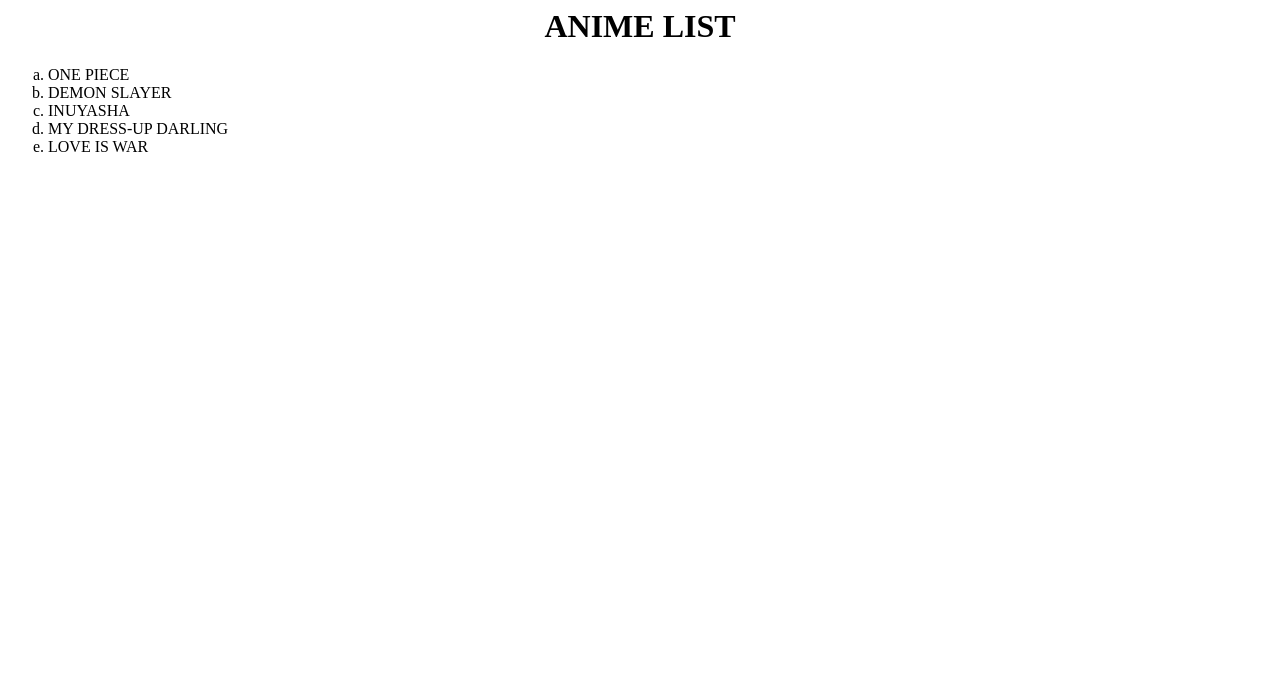
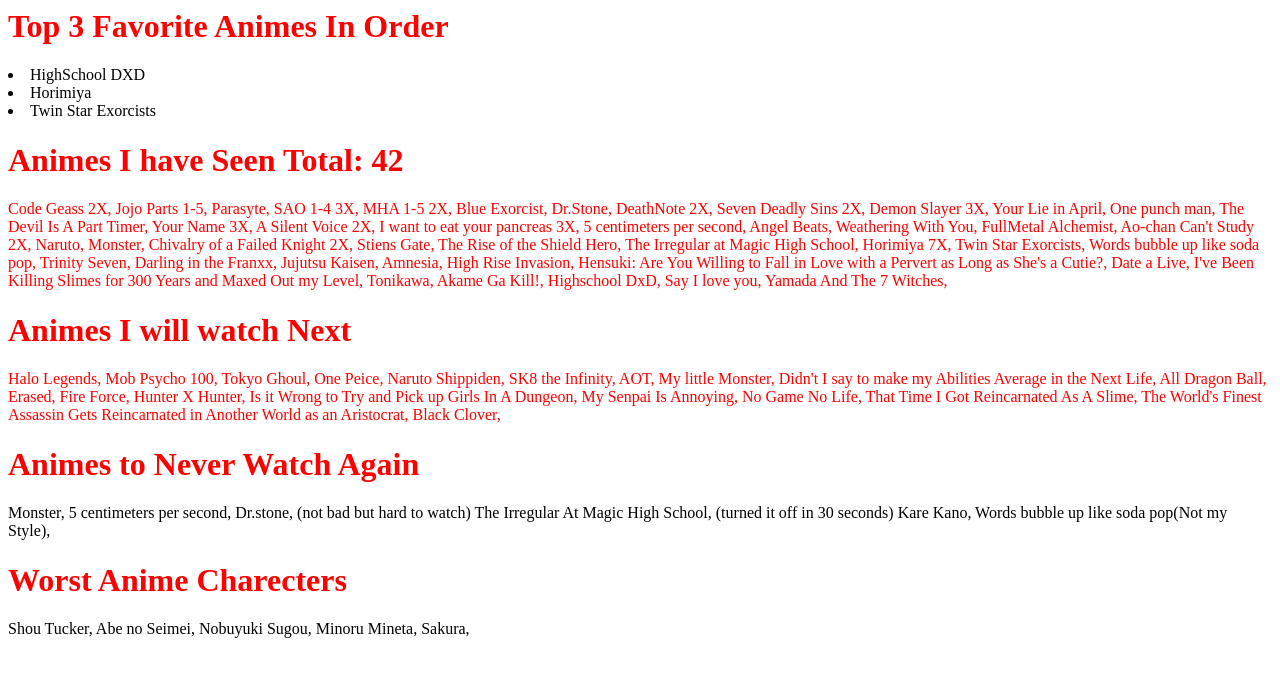
Before and after one commit to sowmya-art/ABBATR, a plain HTML site: page index.html in a window 1280 px wide. Drawn offline with Linux system fonts and the light colour scheme.

Commit message:
Update index.html

```diff
--- a/index.html
+++ b/index.html
@@ -1,12 +1,44 @@
 <html>
     <boby>
-        <H1 ALIGN= "CENTER "> ANIME LIST </H1>
-<OL TYPE= "a" START="1">
-  <LI> ONE PIECE </LI>
-  <LI> DEMON SLAYER </LI>
-  <LI> INUYASHA </LI>
-  <LI> MY DRESS-UP DARLING </LI>
-  <LI> LOVE IS WAR </LI>
-</OL>
+  <h1 class="title"><font color="red">Top 3 Favorite Animes In Order</font></h1>
+  <li>HighSchool DXD</li>
+  <lI>Horimiya</lI>
+  <li>Twin Star Exorcists</li>
+
+    <h1 class="title"><FONT COLOR="red">Animes I have Seen Total: 42</FONT></h1>
+
+    <p><FONT COLOR="red">Code Geass 2X, Jojo Parts 1-5, Parasyte, SAO 1-4 3X,
+    MHA 1-5 2X, Blue Exorcist, Dr.Stone, DeathNote 2X, Seven Deadly Sins 2X, Demon
+    Slayer 3X, Your Lie in April, One punch man, The Devil Is A Part Timer, Your
+    Name 3X, A Silent Voice 2X, I want to eat your pancreas 3X, 5 centimeters per second,
+    Angel Beats, Weathering With You, FullMetal Alchemist, Ao-chan Can't  Study 2X,
+    Naruto, Monster, Chivalry of a Failed Knight 2X, Stiens Gate, The Rise of the
+    Shield Hero, The Irregular at Magic High School, Horimiya 7X, Twin Star
+    Exorcists, Words bubble up like soda pop, Trinity Seven, Darling in the
+    Franxx, Jujutsu Kaisen, Amnesia, High Rise Invasion, Hensuki: Are You Willing to Fall in Love with a Pervert
+    as Long as She's a Cutie?, Date a Live, I've Been Killing
+    Slimes for 300 Years and Maxed Out my Level, Tonikawa, Akame Ga Kill!,
+    Highschool DxD, Say I love you, Yamada And The 7 Witches, </FONT></p>
+    <h1 class="title"><FONT COLOR="red">Animes I will watch Next </FONT></h1>
+
+    <p><FONT COLOR="red">Halo Legends, Mob Psycho 100,
+    Tokyo Ghoul, One Peice, Naruto Shippiden, SK8 the Infinity,
+    AOT, My little Monster, Didn't I say to make my
+    Abilities Average in the Next Life, All Dragon Ball, Erased,
+    Fire Force, Hunter X Hunter,  Is it Wrong to
+    Try and Pick up Girls In A Dungeon, My Senpai Is Annoying,
+    No Game No Life, That Time I Got Reincarnated As A Slime,
+    The World's Finest Assassin Gets Reincarnated in Another
+    World as an Aristocrat, Black Clover,  </FONT>
+    </p>
+
+    <h1 class="title"><font COLOR="red">Animes to Never Watch Again</font></h1>
+    <p>Monster, 5 centimeters per second, Dr.stone, (not bad but hard to
+    watch) The Irregular At Magic High School, (turned it off in 30 seconds)
+    Kare Kano,  Words bubble up like soda pop(Not my Style),  </p>
+
+    <h1 class="title"><font COLOR="red">Worst Anime Charecters</font></h1>
+    <p1>Shou Tucker, Abe no Seimei, Nobuyuki Sugou, Minoru Mineta,
+    Sakura, </p1>
     </boby>
 </html>
```
